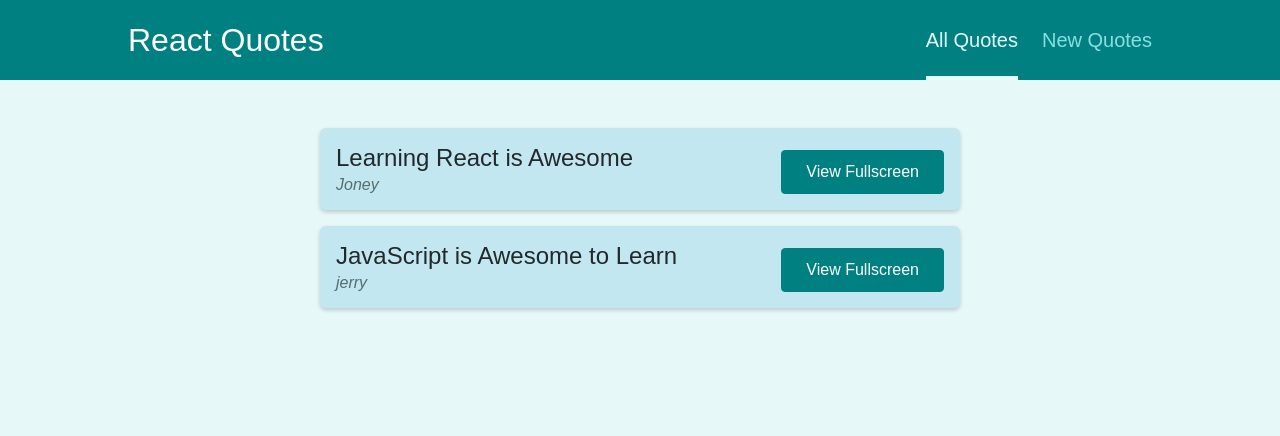
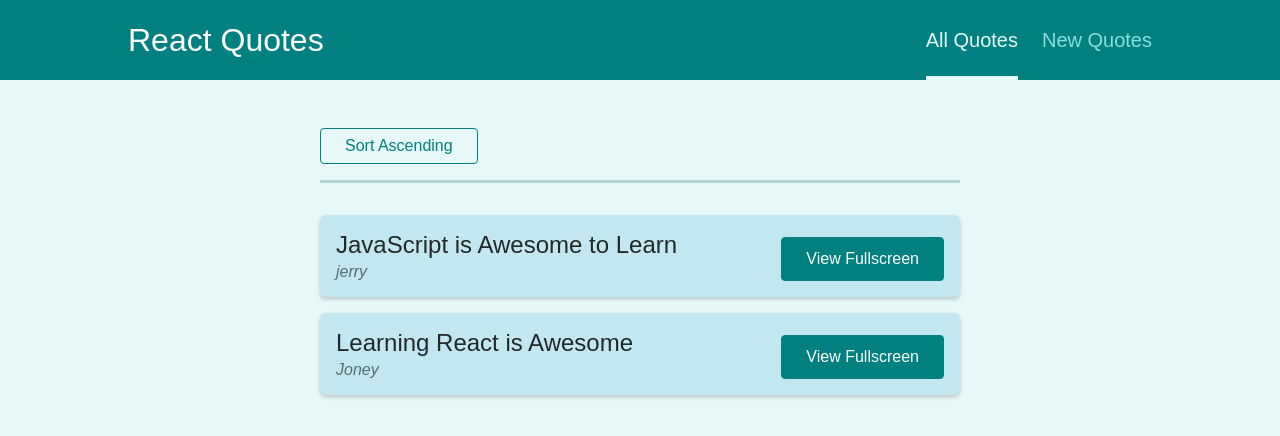
Before and after one commit to jonytalukdar/react-router-6, a React (Create React App) app: page /quotes in a window 1280 px wide. Shown: the top 436 px of the page. Built offline with nearby package versions, Linux system fonts and the light colour scheme; the HTML template or start-up script is replaced by a standard one.

Commit message:
added sorting

```diff
--- a/src/components/quotes/QuoteList.js
+++ b/src/components/quotes/QuoteList.js
@@ -1,13 +1,44 @@
-import { Fragment } from 'react';
+import React from 'react';
+import { useNavigate, useLocation } from 'react-router-dom';
 
 import QuoteItem from './QuoteItem';
 import classes from './QuoteList.module.css';
 
+// sorting function
+const sortQuotes = (quotes, ascending) => {
+  return quotes.sort((quoteA, quoteB) => {
+    if (ascending) {
+      return quoteA.id > quoteB.id ? 1 : -1;
+    } else {
+      return quoteA.id < quoteB.id ? 1 : -1;
+    }
+  });
+};
+
 const QuoteList = (props) => {
+  const navigate = useNavigate();
+  const location = useLocation();
+
+  const queryParams = new URLSearchParams(location.search);
+  const isSortAscending = queryParams.get('sort') === 'asc';
+
+  const sortedQuotes = sortQuotes(props.quotes, isSortAscending);
+
+  const changeSortHandler = () => {
+    navigate('/quotes?sort=' + (isSortAscending ? 'desc' : 'asc'), {
+      replace: true,
+    });
+  };
+
   return (
-    <Fragment>
+    <>
+      <div className={classes.sorting}>
+        <button onClick={changeSortHandler}>
+          Sort {isSortAscending ? 'Descending' : 'Ascending'}
+        </button>
+      </div>
       <ul className={classes.list}>
-        {props.quotes.map((quote) => (
+        {sortedQuotes.map((quote) => (
           <QuoteItem
             key={quote.id}
             id={quote.id}
@@ -16,7 +47,7 @@
           />
         ))}
       </ul>
-    </Fragment>
+    </>
   );
 };
 
```
